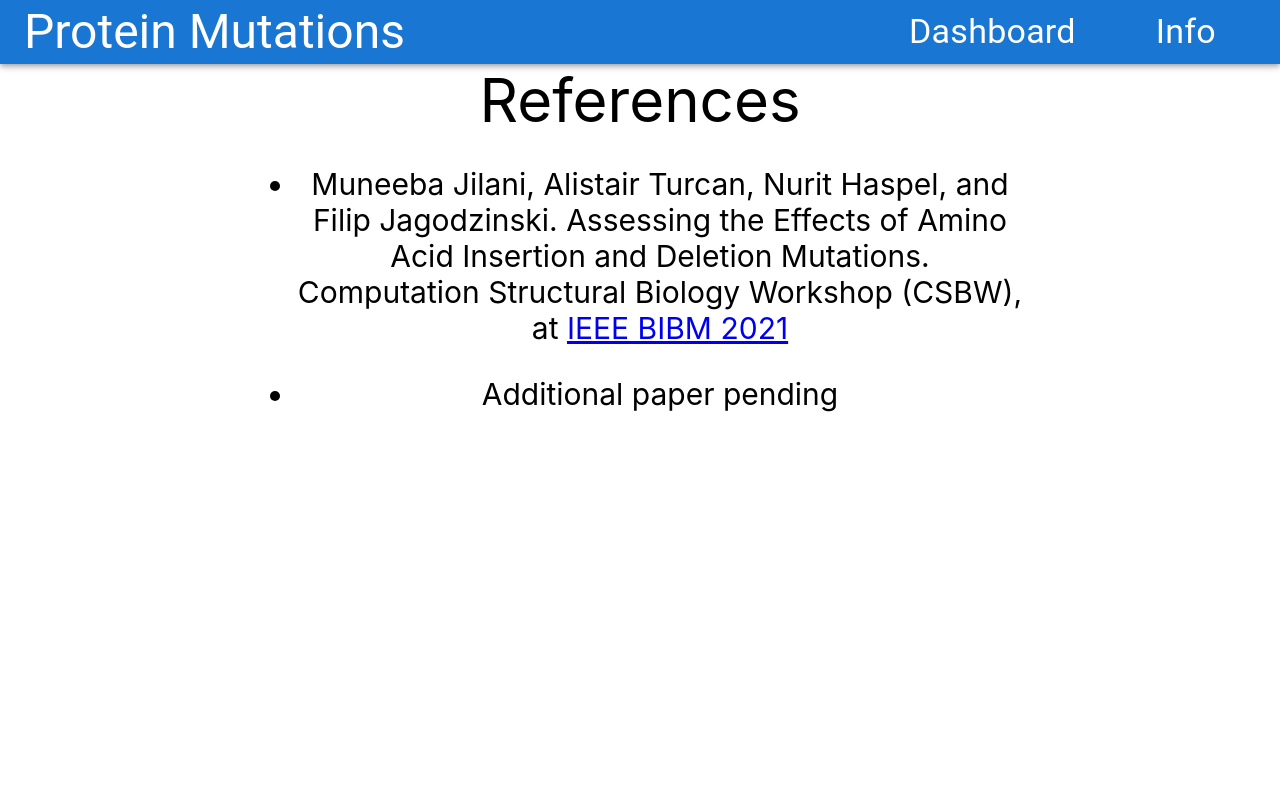
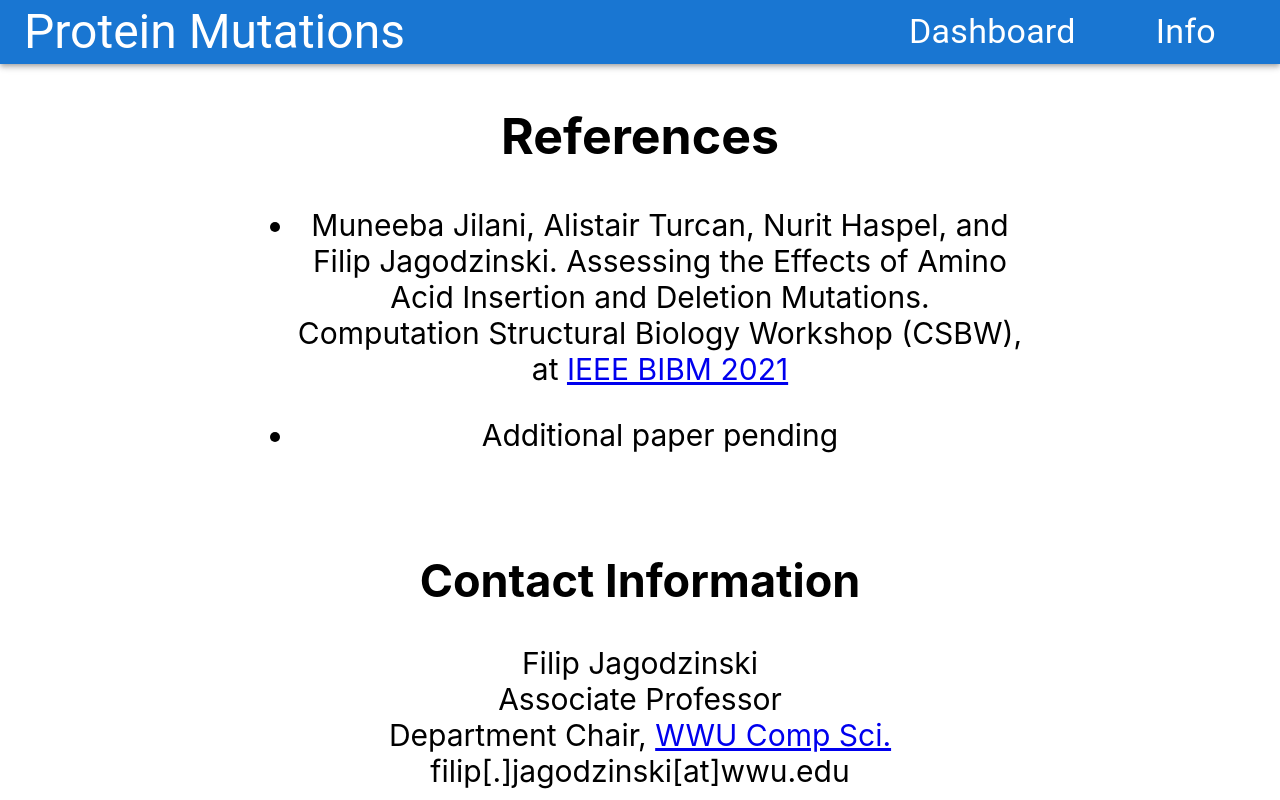
Before and after one commit to Mrnibblesg/Protein_Mutations, a React (Create React App) app in the folder client/: page /info in a window 1280 px wide. Built offline with nearby package versions, Linux system fonts and the light colour scheme.

Commit message:
Added contact info

```diff
--- a/client/src/Info.js
+++ b/client/src/Info.js
@@ -1,5 +1,5 @@
 import React from "react";
 
 export default function Info() {
-  return <div style={{ fontSize: "60px" }}>References</div>;
+  return <h2 style={{fontSize: '50px'}}>References</h2>;
 }
--- a/client/src/References.js
+++ b/client/src/References.js
@@ -1,7 +1,21 @@
 import React from "react";
 
+//TODO: Move inline CSS into external CSS file.
+function ContactInfo(){
+	return (
+		<footer style={{
+				marginTop: '100px',
+				fontSize: '30px'
+				}}>
+		<h2>Contact Information</h2>
+		Filip Jagodzinski<br />
+		Associate Professor<br />
+		Department Chair, <a href="https://cs.wwu.edu/">WWU Comp Sci.</a><br />
+		filip[.]jagodzinski[at]wwu.edu<br />
+		</footer>
+	);
+}
 
-//TODO: Move inline CSS into external CSS file.
 export default function References() {
 	let link1 = 'https://ieeebibm.org/BIBM2021/';
 
@@ -12,17 +26,15 @@ export default function References() {
 	}}>
 		<ul style={{
 				fontSize:'30px',
-
-			}}
-		>
+		}}>
 			<li style={{
 				margin: '30px 0'
-			}}
-			>
+			}}>
 				Muneeba Jilani, Alistair Turcan, Nurit Haspel, and Filip Jagodzinski. Assessing the Effects of Amino Acid Insertion and Deletion Mutations. Computation Structural Biology Workshop (CSBW), at <a href={link1}> IEEE BIBM 2021</a>
 			</li>
 			<li>Additional paper pending</li>
 		</ul>
+		<ContactInfo />
 	</div>
   );
 }
```
